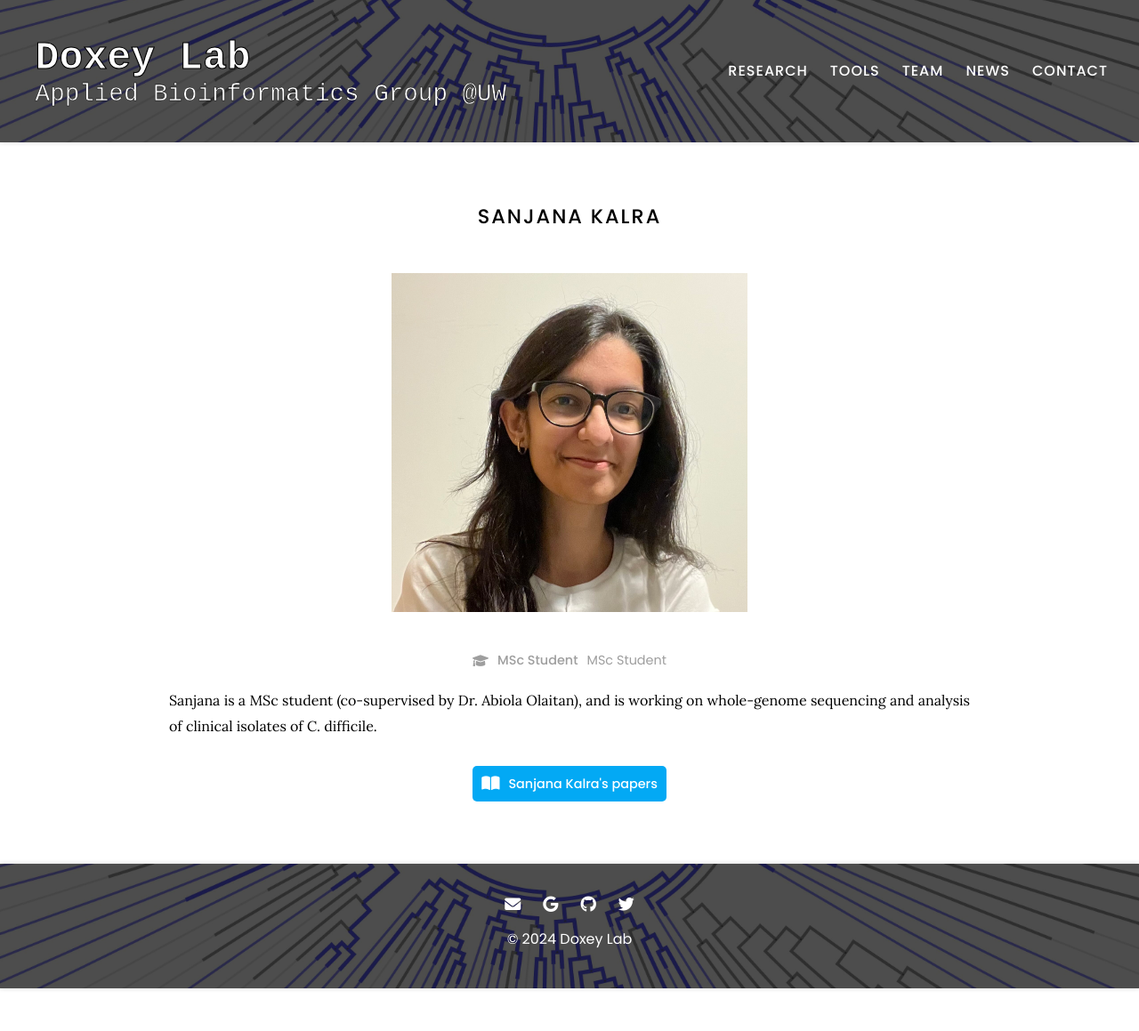
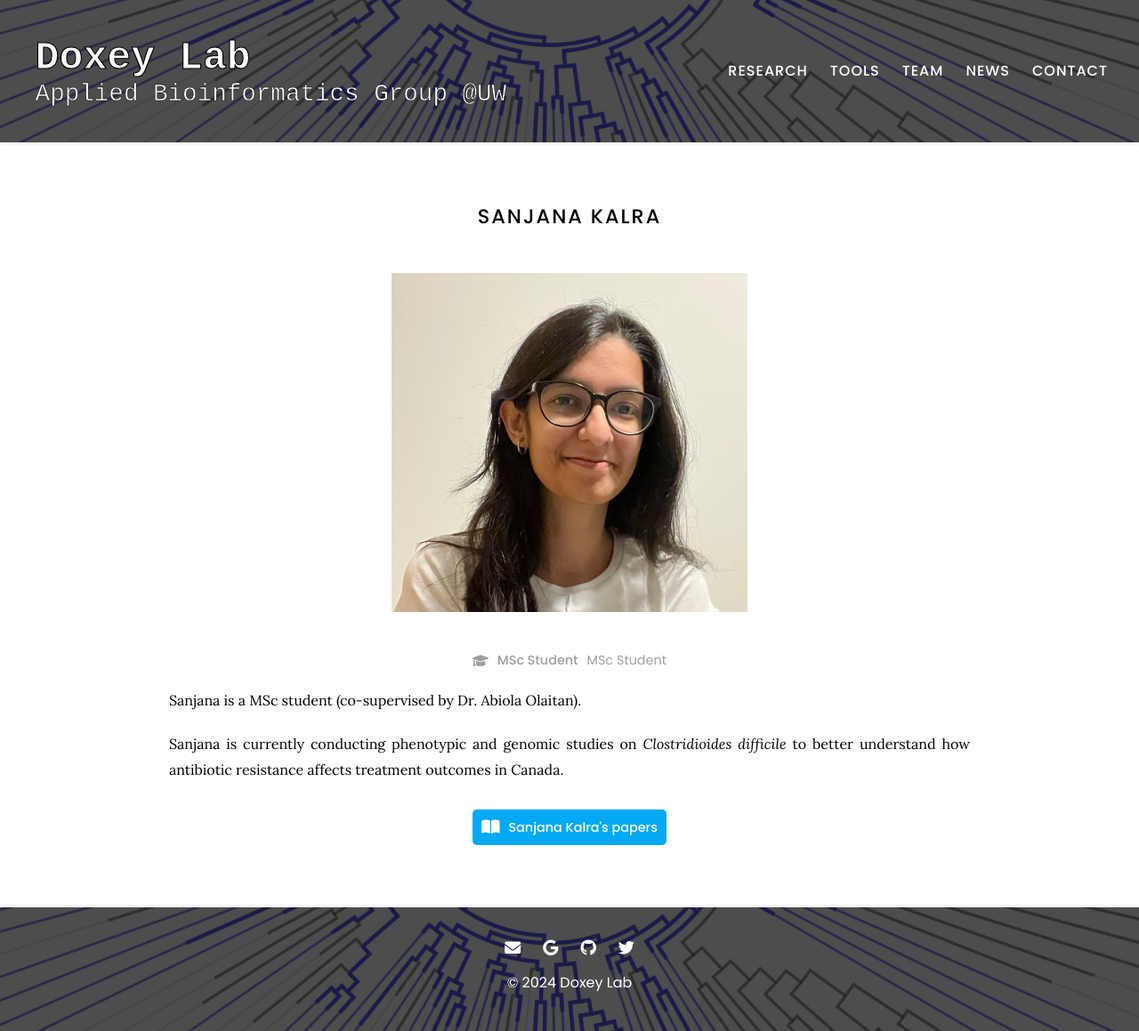
Before and after one commit to doxeylab/doxeylab-website, a Jekyll site: the page built from _members/sanjana-kalra.md, in a window 1280 px wide. Shown: the whole page at 89% size. Built offline with Jekyll 4.4.1, drawn with Linux system fonts in a browser that asks for light colours; before the commit the page ends 1111 px from its top, so only the background shows below that.

Commit message:
Update sanjana-kalra.md

```diff
--- a/_members/sanjana-kalra.md
+++ b/_members/sanjana-kalra.md
@@ -9,4 +9,6 @@ aliases:
   - S Kalra
 ---
 
-Sanjana is a MSc student (co-supervised by Dr. Abiola Olaitan), and is working on whole-genome sequencing and analysis of clinical isolates of C. difficile.
+Sanjana is a MSc student (co-supervised by Dr. Abiola Olaitan).
+
+Sanjana is currently conducting phenotypic and genomic studies on <i>Clostridioides difficile</i> to better understand how antibiotic resistance affects treatment outcomes in Canada.
```
